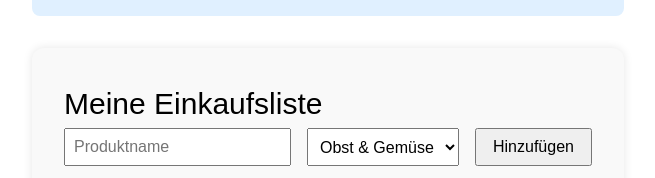
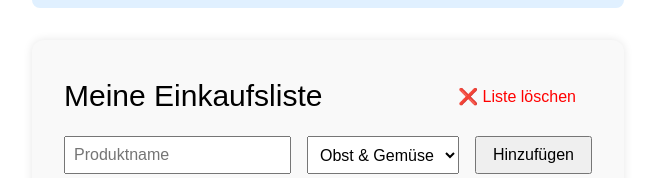
Before and after one commit to StevenLehmannHTWB/web-tech-frontend, a Vue app: page /lists/1 in a window 1280 px wide. Shown: the part 287-465 px from the top of the page, without its empty margins (16-671 px from the left). Built offline with nearby package versions, Linux system fonts and the light colour scheme; no server answers; the HTML template or start-up script is replaced by a standard one.

Commit message:
Funktion eine gesamte Liste zu löschen hinzugefügt

```diff
--- a/src/views/ListView.vue
+++ b/src/views/ListView.vue
@@ -1,7 +1,10 @@
 <template>
   <AppLayout>
     <div class="container">
-      <h1>{{ listName }}</h1>
+      <div class="header">
+        <h1>{{ listName }}</h1>
+        <button class="delete-list-button" @click="confirmDeleteList">❌ Liste löschen</button>
+      </div>
 
       <div class="input-section">
         <input v-model="itemName" type="text" placeholder="Produktname" />
@@ -36,15 +39,18 @@
 
 <script lang="ts" setup>
 import { ref, watchEffect } from 'vue'
-import { useRoute } from 'vue-router'
+import { useRoute, useRouter } from 'vue-router'
 import axios from 'axios'
 
 import AppLayout from '@/components/AppLayout.vue'
 import ItemRow from '@/components/ItemRow.vue'
 
-const API_URL = 'https://webtech-backend-o434.onrender.com/api/items'
+const route = useRoute()
+const router = useRouter()
 
-const route = useRoute()
+const API_ITEMS = 'https://webtech-backend-o434.onrender.com/api/items'
+const API_LISTS = 'https://webtech-backend-o434.onrender.com/api/lists'
+
 const currentListId = ref<number>(NaN)
 const listName = ref<string>('Meine Einkaufsliste')
 const isLoading = ref(true)
@@ -71,7 +77,6 @@ const itemName = ref<string>('')
 const itemCategory = ref<string>('Obst & Gemüse')
 const items = ref<Item[]>([])
 
-// Reaktiv auf Änderung von route.params.id reagieren
 watchEffect(() => {
   const idParam = route.params.id
   if (typeof idParam === 'string') {
@@ -85,7 +90,7 @@ watchEffect(() => {
 
 function loadData(listId: number) {
   isLoading.value = true
-  axios.get(`https://webtech-backend-o434.onrender.com/api/lists/${listId}`)
+  axios.get(`${API_LISTS}/${listId}`)
     .then((response) => {
       listName.value = response.data.name
     })
@@ -93,7 +98,7 @@ function loadData(listId: number) {
       console.error('Fehler beim Laden der Liste:', err)
     })
 
-  axios.get<ServerItem[]>(API_URL)
+  axios.get<ServerItem[]>(API_ITEMS)
     .then((response) => {
       const filtered = response.data.filter((item) => item.shoppingListId === listId)
       items.value = filtered.map((item): Item => ({
@@ -116,7 +121,7 @@ function addItem() {
   const name = itemName.value.trim()
   if (!name || items.value.find((i) => i.name === name)) return
 
-  axios.post<ServerItem>(API_URL, {
+  axios.post<ServerItem>(API_ITEMS, {
     name,
     category: itemCategory.value,
     quantity: 1,
@@ -141,7 +146,7 @@ function addItem() {
 
 function togglePurchased(item: Item) {
   const updated = !item.purchased
-  axios.put(`${API_URL}/${item.id}`, {
+  axios.put(`${API_ITEMS}/${item.id}`, {
     name: item.name,
     category: item.category,
     quantity: 1,
@@ -157,12 +162,25 @@ function togglePurchased(item: Item) {
 }
 
 function deleteItem(item: Item) {
-  axios.delete(`${API_URL}/${item.id}`)
+  axios.delete(`${API_ITEMS}/${item.id}`)
     .then(() => {
       items.value = items.value.filter((i) => i.id !== item.id)
     })
     .catch((err) => {
       console.error('Fehler beim Löschen:', err)
+    })
+}
+
+function confirmDeleteList() {
+  const confirm = window.confirm(`Möchtest du die Liste "${listName.value}" und alle zugehörigen Artikel wirklich löschen?`)
+  if (!confirm) return
+
+  axios.delete(`${API_LISTS}/${currentListId.value}`)
+    .then(() => {
+      router.push('/')
+    })
+    .catch((err) => {
+      console.error('Fehler beim Löschen der Liste:', err)
     })
 }
 </script>
@@ -209,4 +227,19 @@ li {
 h1 {
   color: black;
 }
+
+.header {
+  display: flex;
+  justify-content: space-between;
+  align-items: center;
+  margin-bottom: 1rem;
+}
+
+.delete-list-button {
+  background: none;
+  border: none;
+  color: red;
+  font-size: 1rem;
+  cursor: pointer;
+}
 </style>
```
